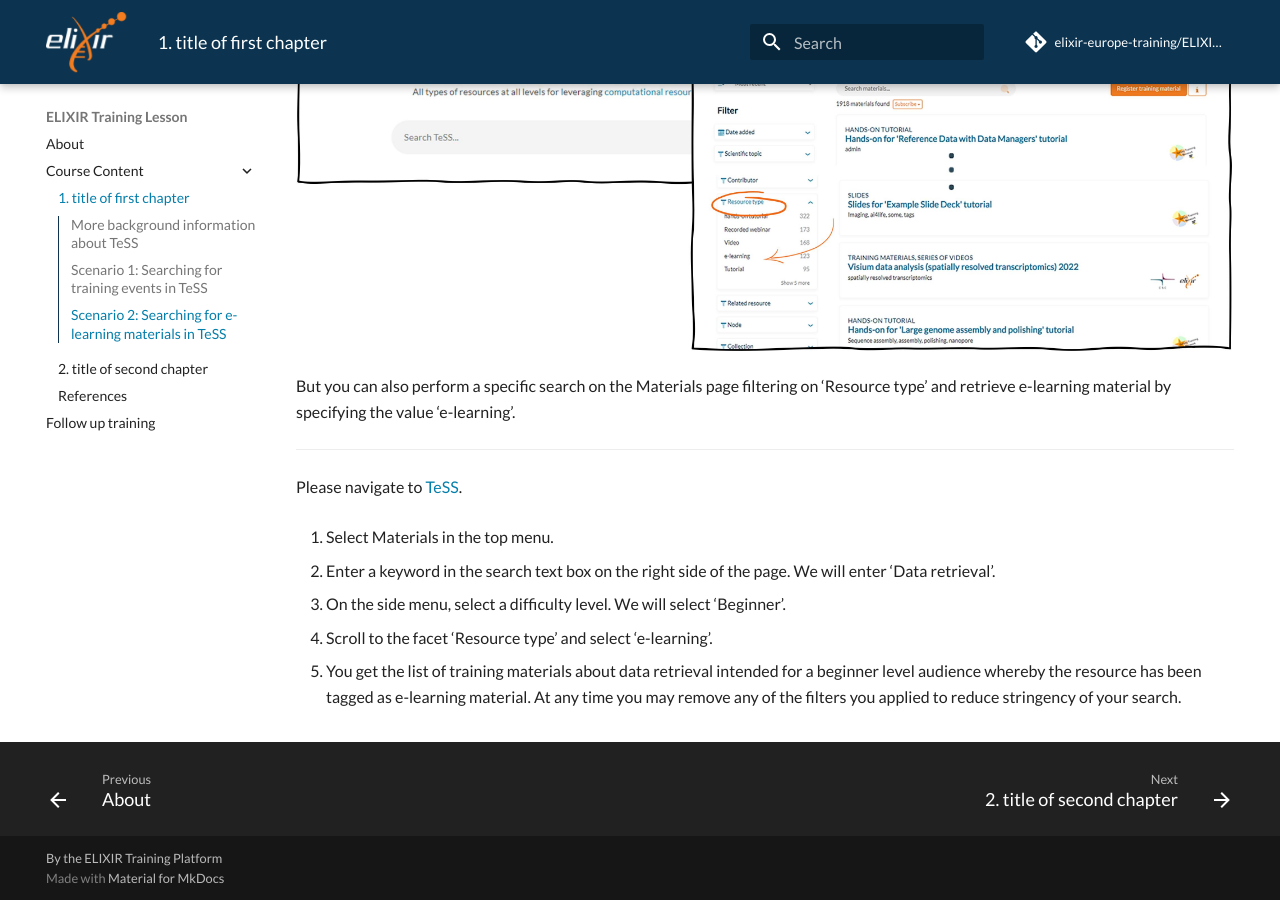
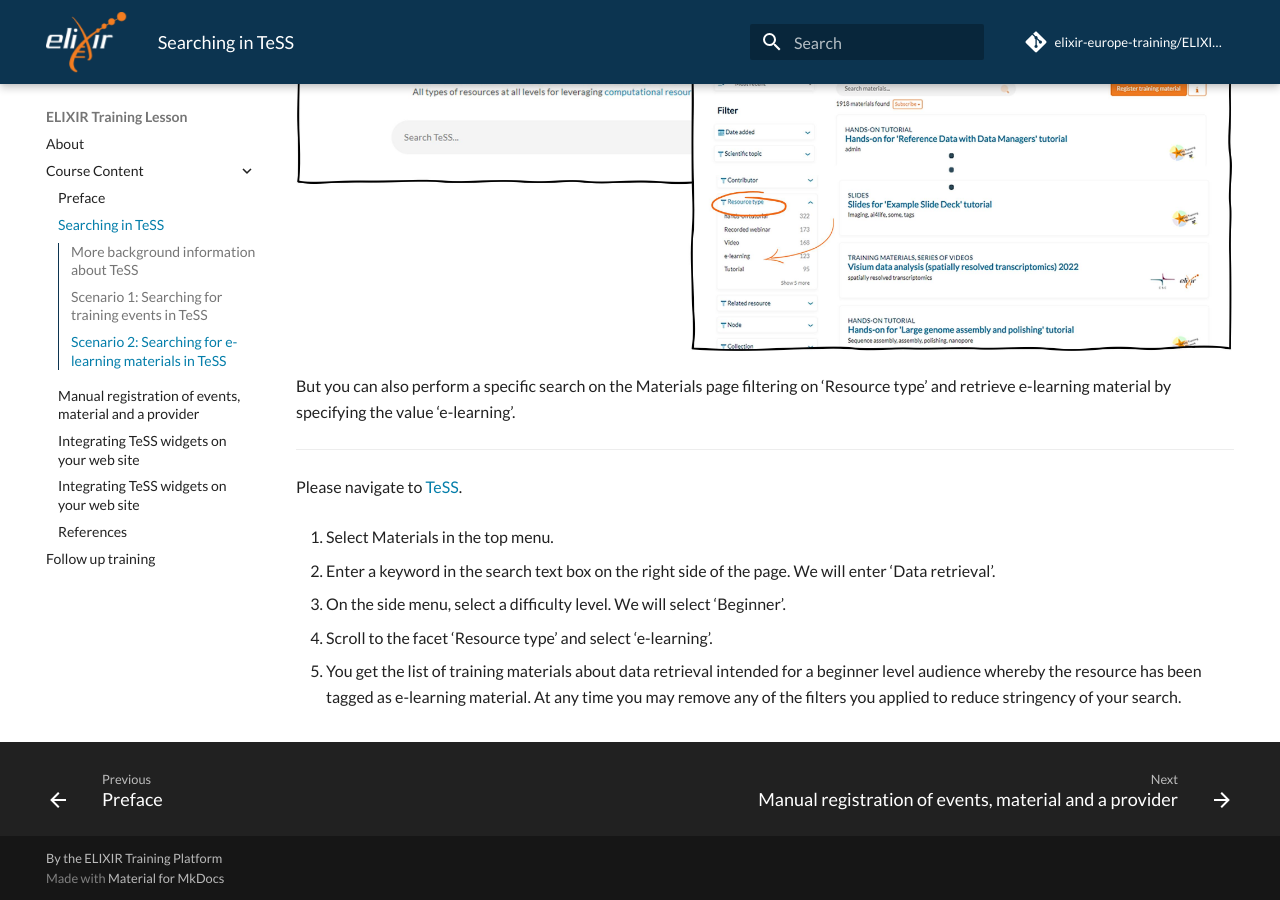
Before and after one commit to elixir-europe-training/ELIXIR-TrP-TeSS, an MkDocs documentation site: the page built from docs/chapters/chapter_01.md, in a window 1280 px wide and 900 px high, scrolled down 3047 px. Built offline with MkDocs 1.6.1 and Material for MkDocs 9.7.7, drawn with Linux system fonts in a browser that asks for light colours; comment, search, counter and statistics services are not loaded; some of the changed text lies outside the part shown.

Commit message:
Update chapter structure for draft version

```diff
--- a/mkdocs.yml
+++ b/mkdocs.yml
@@ -2,8 +2,11 @@
 nav:
     - About: index.md
     - Course Content:
-      - "1. title of first chapter": chapters/chapter_01.md
-      - "2. title of second chapter": chapters/chapter_02.md
+      - "Preface": chapters/00_Preface.md
+      - "Searching in TeSS": chapters/chapter_01.md
+      - "Manual registration of events, material and a provider": chapters/chapter_02.md
+      - "Integrating TeSS widgets on your web site": chapters/chapter_03.md
+      - "Integrating TeSS widgets on your web site": chapters/chapter_03.md
       - "References": chapters/references.md
     - "Follow up training": follow_up_training.md
 
```
